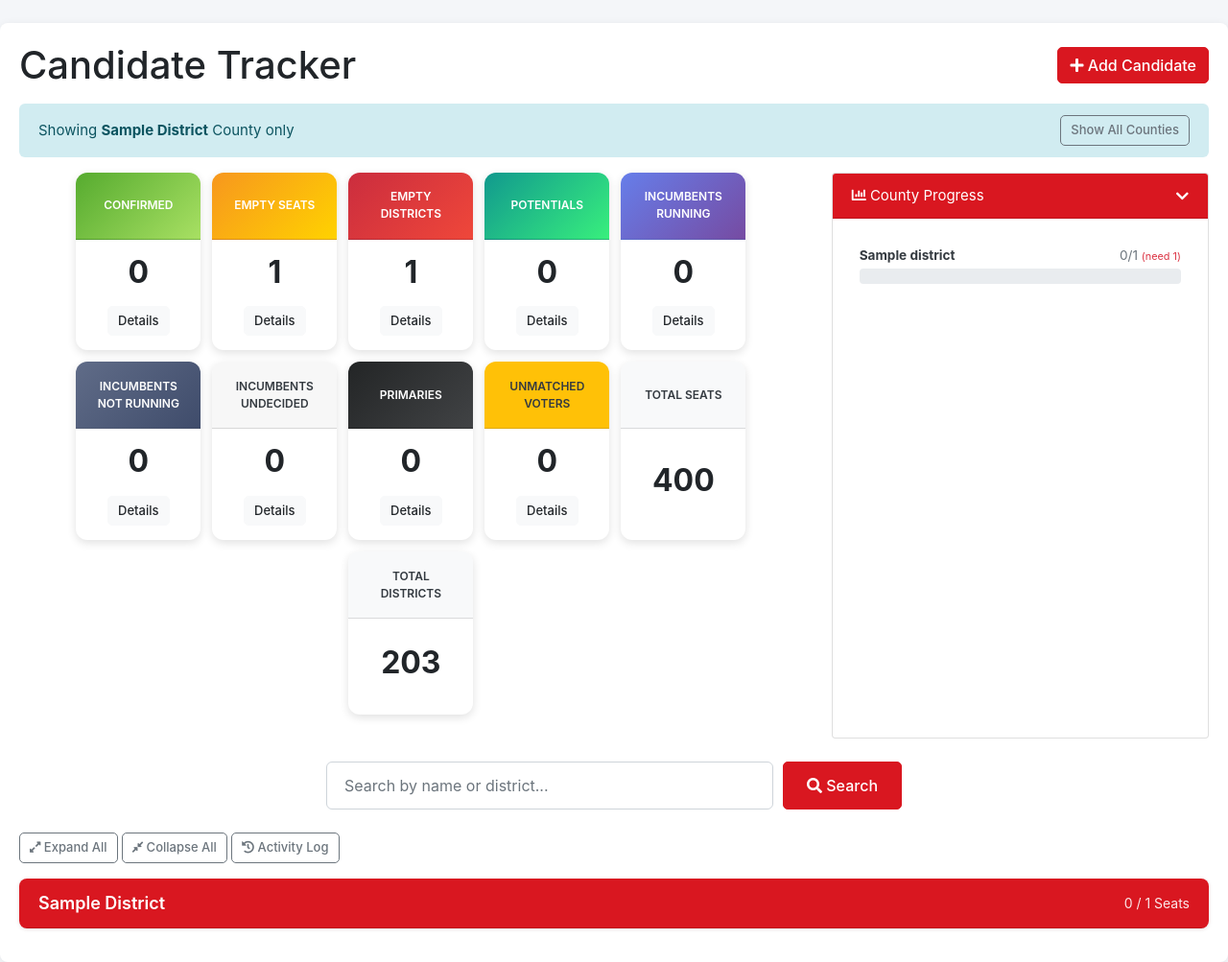
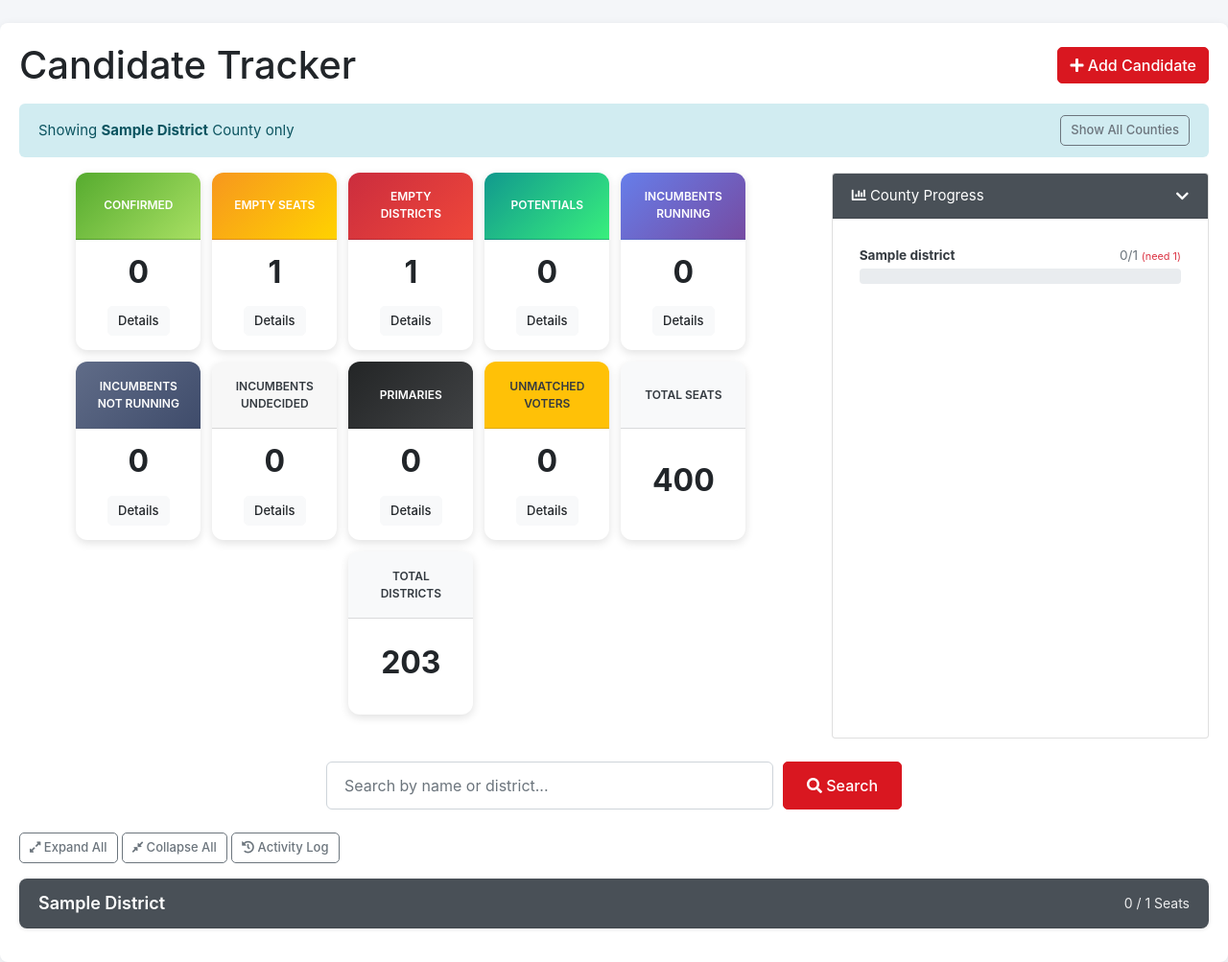
Before and after one commit to cmaidmentnh/nh-candidate-recruitment, a Flask app: a page that uses templates/index.html in a window 1280 px wide. Shown: the part 66-1069 px from the top of the page at 96% size. Run offline with Flask 3, Linux system fonts and the light colour scheme; the visitor is signed in with stand-in values (Sample User, id 1); a database or web service that is not in the repository returns one stand-in record (values such as "Sample title"); data that the repository does not hold is empty; some libraries are stand-ins or nearby versions.

Commit message:
Tone down red - keep it for navbar and buttons only
- County headers back to neutral gray
- County Progress header back to neutral gray
- Links back to default blue
- Red now only on: navbar, primary buttons

```diff
--- a/static/style.css
+++ b/static/style.css
@@ -586,15 +586,6 @@ pre {
     border-color: var(--ctehr-red-dark) !important;
 }
 
-/* Links */
-a {
-    color: var(--ctehr-red);
-}
-
-a:hover {
-    color: var(--ctehr-red-dark);
-}
-
 /* Text Colors */
 .text-primary {
     color: var(--ctehr-red) !important;
@@ -605,12 +596,12 @@ a:hover {
     background-color: var(--ctehr-red) !important;
 }
 
-/* County Card Headers */
+/* County Card Headers - neutral dark */
 .county-card > .card-header {
-    background: var(--ctehr-red);
+    background: #495057;
     color: #fff;
 }
 
 .county-card > .card-header:hover {
-    background: var(--ctehr-red-dark);
+    background: #5a6268;
 }
--- a/templates/index.html
+++ b/templates/index.html
@@ -118,7 +118,7 @@
     <!-- Right Column - County Progress -->
     <div class="col-lg-4">
         <div class="card h-100">
-            <div class="card-header text-white" style="background-color: #d91720; cursor: pointer;"
+            <div class="card-header text-white" style="background-color: #495057; cursor: pointer;"
                  data-toggle="collapse" data-target="#countyProgressCollapse">
                 <i class="fas fa-chart-bar"></i> County Progress
                 <i class="fas fa-chevron-down float-right mt-1"></i>
```
